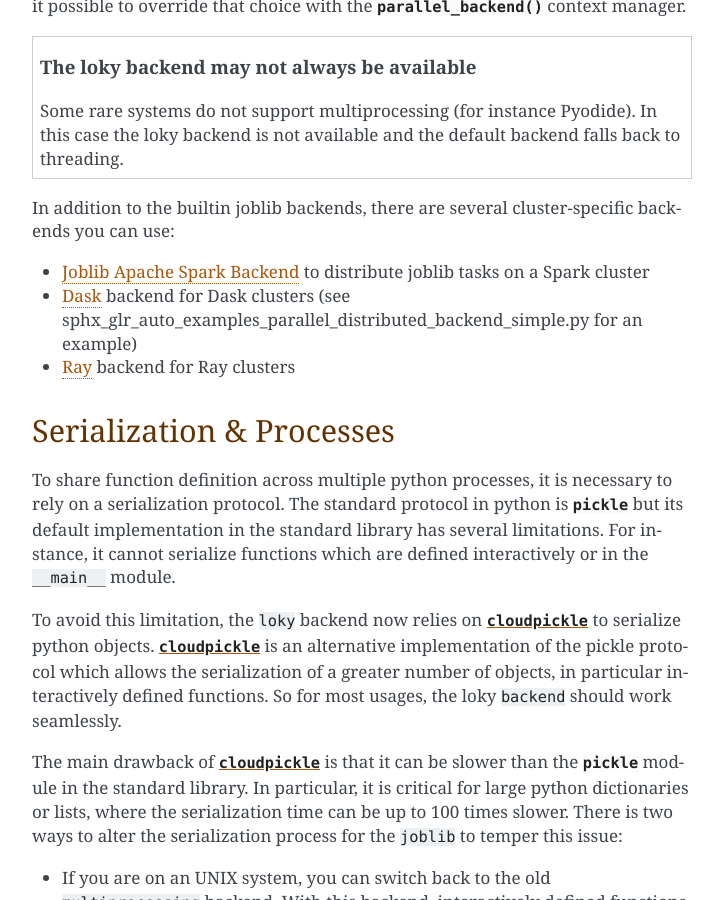
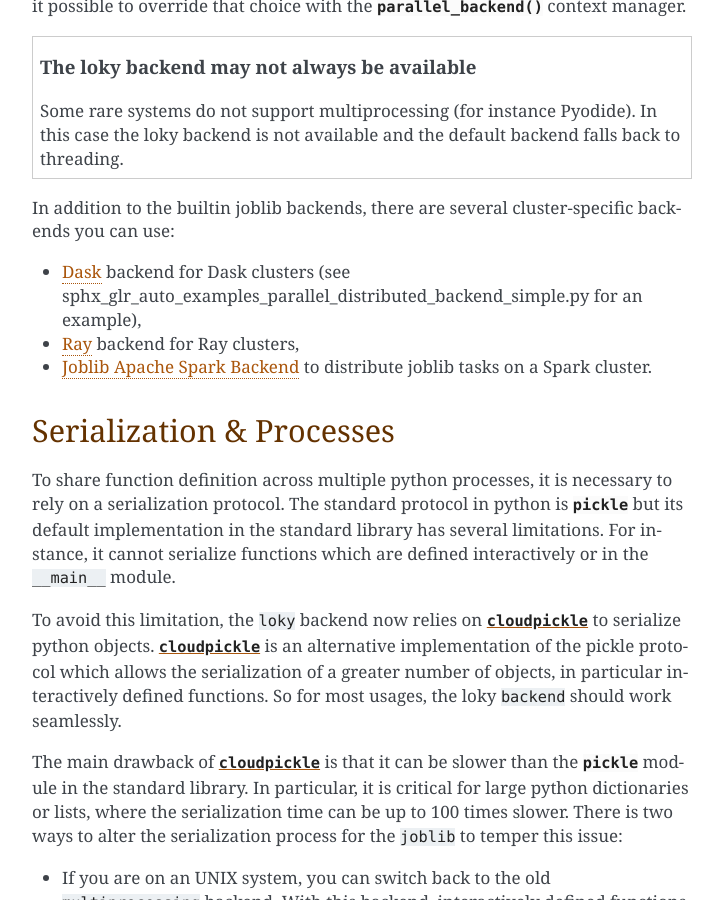
Before and after one commit to joblib/joblib, a Sphinx documentation site: the page built from doc/parallel.rst, in a window 1280 px wide and 900 px high, scrolled down 1463 px. Shown: the whole window, without its empty margins (388-1111 px from the left). Built offline with Sphinx 7.4.7, drawn with Linux system fonts in a browser that asks for light colours; formulas are drawn with MathJax 3; pages that are not in the unit, such as notebooks, are missing from menus.

```diff
--- a/doc/parallel.rst
+++ b/doc/parallel.rst
@@ -81,11 +81,11 @@ choice with the :func:`~joblib.parallel_backend` context manager.
 In addition to the builtin joblib backends, there are several cluster-specific
 backends you can use:
 
+* `Dask <https://docs.dask.org/en/stable/>`_ backend for Dask clusters
+  (see :ref:`sphx_glr_auto_examples_parallel_distributed_backend_simple.py` for an example),
+* `Ray <https://docs.ray.io/en/latest/index.html>`_ backend for Ray clusters,
 * `Joblib Apache Spark Backend <https://github.com/joblib/joblib-spark>`_
-  to distribute joblib tasks on a Spark cluster
-* `Dask <https://docs.dask.org/en/stable/>`_ backend for Dask clusters
-  (see :ref:`sphx_glr_auto_examples_parallel_distributed_backend_simple.py` for an example)
-* `Ray <https://docs.ray.io/en/latest/index.html>`_ backend for Ray clusters
+  to distribute joblib tasks on a Spark cluster.
 
 .. _serialization_and_processes:
 
```
